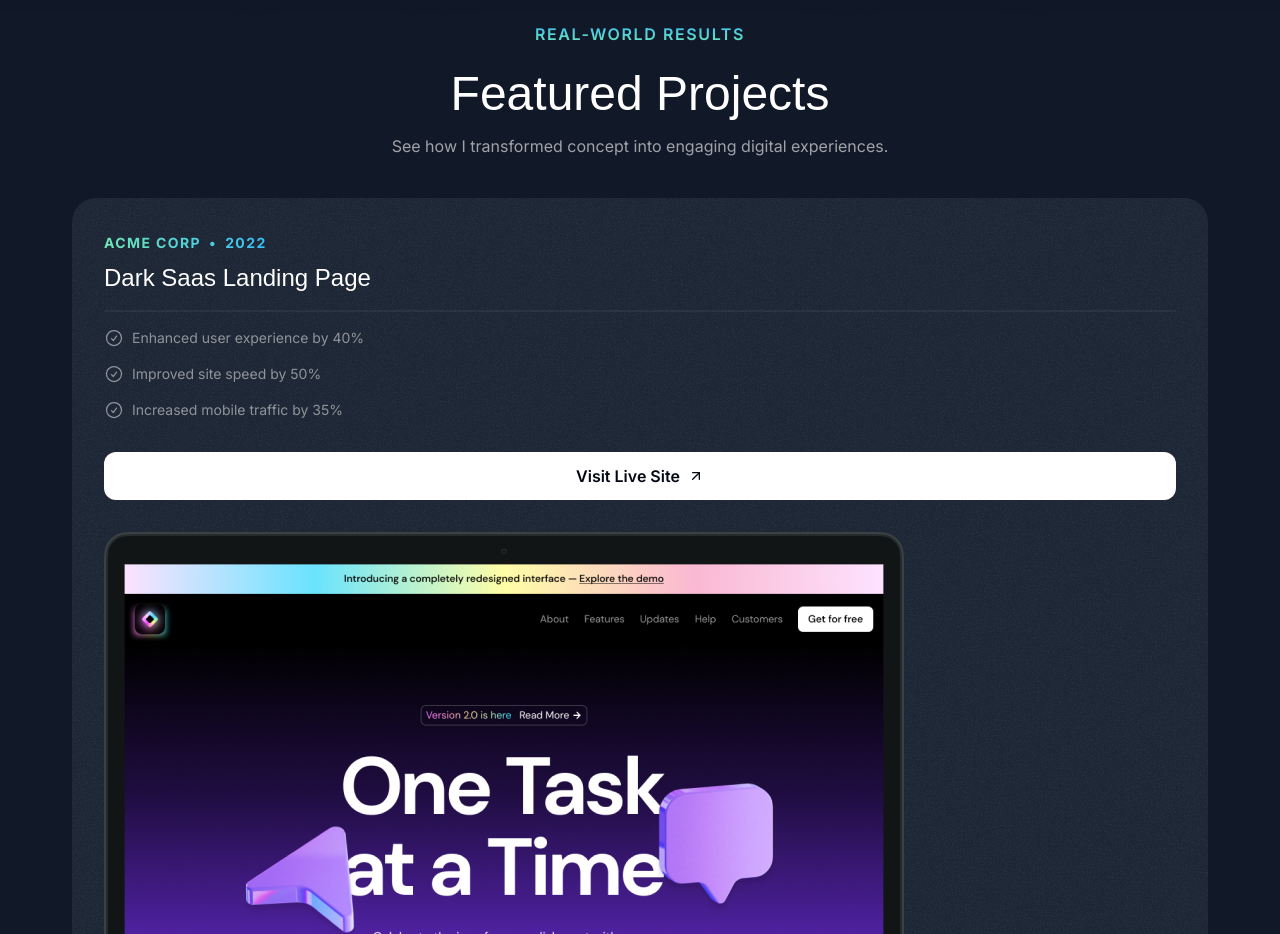
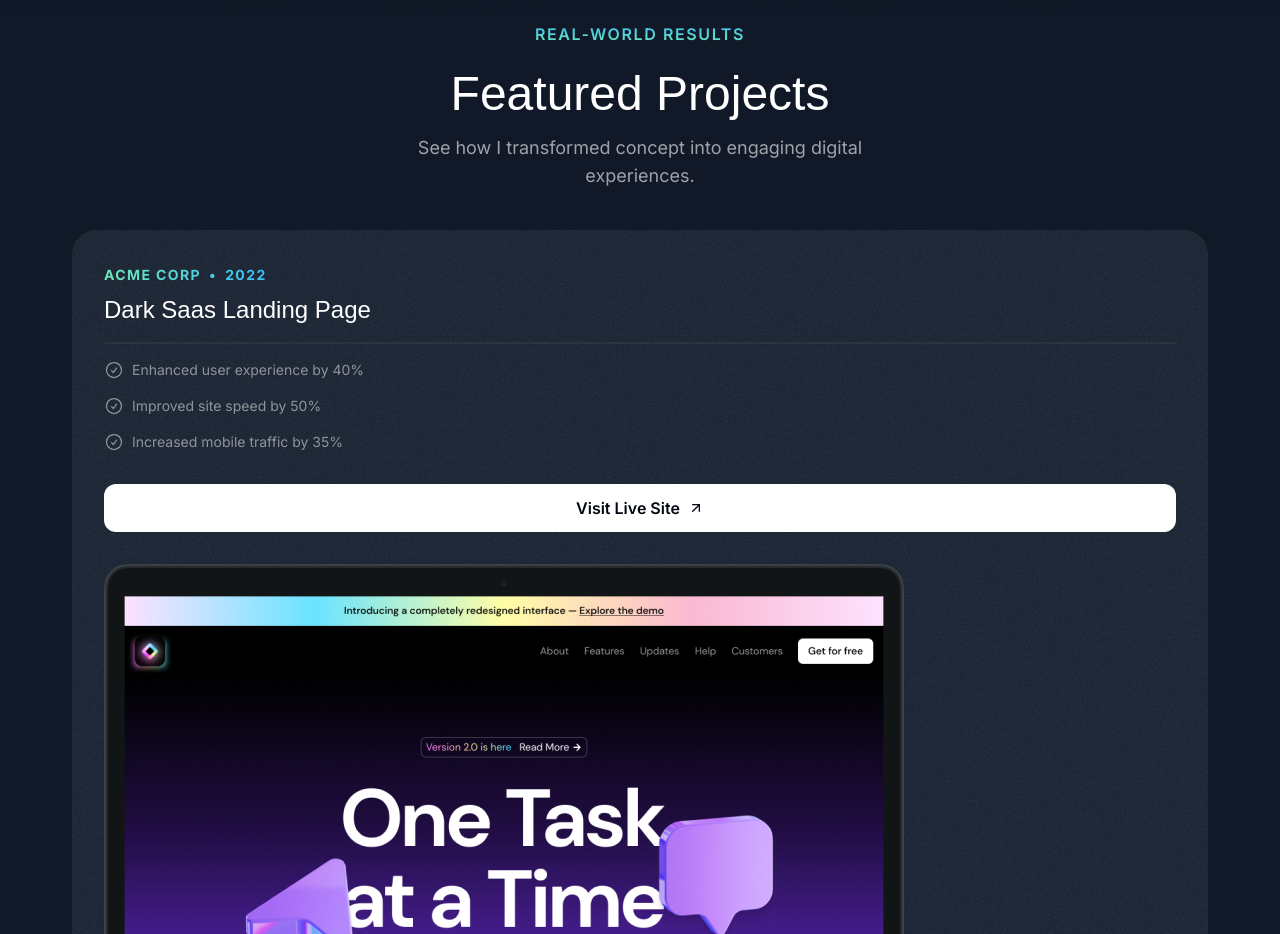
Before and after one commit to andrMaulana/single-page-portfolio, a Next.js app: page / in a window 1280 px wide. Shown: the part 900-1834 px from the top of the page. Built offline with nearby package versions, Linux system fonts and the light colour scheme; a web font is replaced by a local one.

Commit message:
fix paragraph md:design

```diff
--- a/src/sections/Projects.tsx
+++ b/src/sections/Projects.tsx
@@ -55,7 +55,7 @@ export const ProjectsSection = () => {
         </p>
         </div>
         <h2 className="font-serif text-3xl md:text-5xl text-center mt-6">Featured Projects</h2>
-        <p className="text-center text-white/60 mt-4">See how I transformed concept into engaging digital experiences.</p>
+        <p className="text-center md:text-lg text-white/60 mt-4 max-w-md mx-auto">See how I transformed concept into engaging digital experiences.</p>
         <div className="mt-10 flex flex-col gap-20">
           {portfolioProjects.map(project => (
             <div key={project.title} className="bg-gray-800 rounded-3xl relative z-0 overflow-hidden after:-z-10 after:content-[''] after:absolute after-inset-0 after:outline-2 after:outline after:-outline-offset-2 after:rounded-3xl after:outline-white/20 px-8 pt-8 after:pointer-events-none">
```
